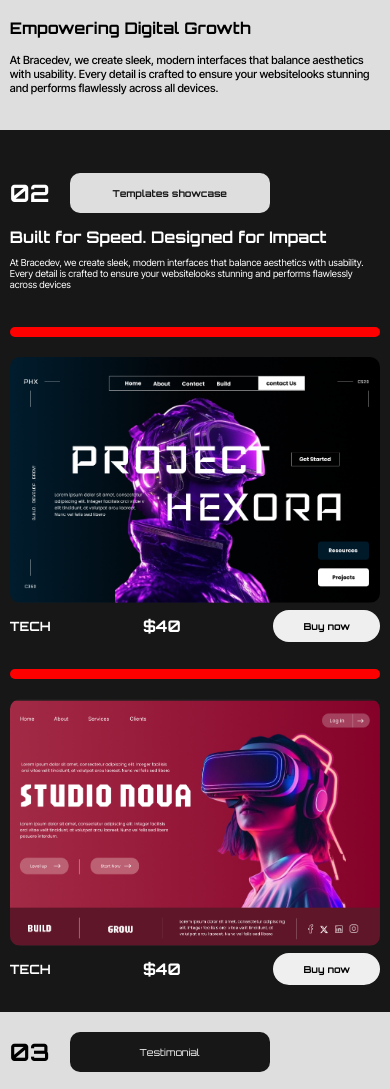
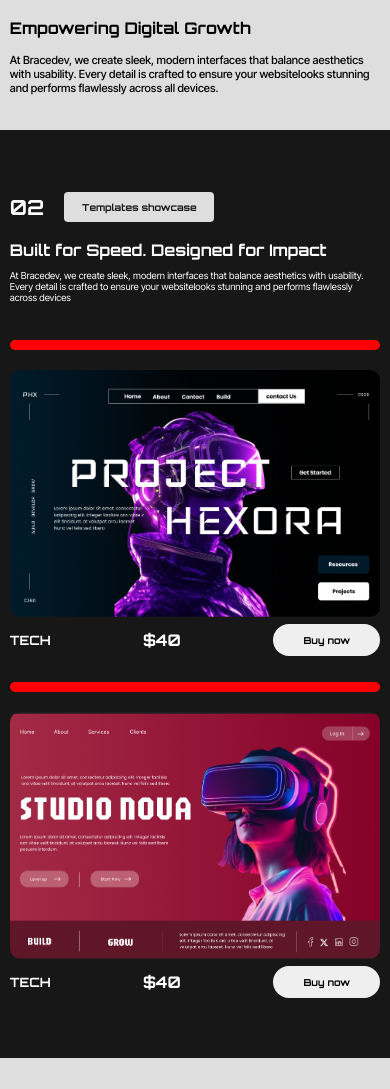
Before and after one commit to Bachez-dev/Brace-finale, a plain HTML site: page index.html in a window 390 px wide. Shown: the part 2320-3409 px from the top of the page. Drawn offline with Linux system fonts and the light colour scheme.

Commit message:
responsive changes

```diff
--- a/responsive.css
+++ b/responsive.css
@@ -213,9 +213,12 @@
 @media screen and (max-width: 768px) {
   .templates-showcase-container {
     width: 100%;
-    min-height: 100vh;
+    min-height: 110vh;
     height: auto;
     background: #171717;
+    display: flex;
+    justify-content: center;
+    align-items: center;
     padding: 20px 0;
   }
 
@@ -225,7 +228,6 @@
     display: flex;
     flex-direction: column-reverse;
     align-items: center;
-    margin-top: 20px;
   }
 
   .templates-text {
@@ -253,6 +255,22 @@
 
   .templates-btn-heading h1 {
     font-family: var(--ff-display);
+    font-size: 1.3rem;
+  }
+
+
+  .templates-btn-logo {
+    width: 150px;
+    height: 30px;
+    border-radius: 4px;
+    background: #DEDEDE;
+    display: flex;
+    justify-content: center;
+    align-items: center;
+    color: var(--secondary-bg);
+    font-weight: 900;
+    font-family: var(--ff-display);
+    font-size: 0.6rem;
   }
 
 
@@ -338,10 +356,12 @@
 @media screen and (max-width:768px) {
   .testimonial-section {
     width: 100%;
-    min-height: 75vh;
+    min-height: 80vh;
     height: auto;
     background: var(--primary-bg);
-    padding: 20px 0;
+    padding: 50px 0;
+    display: flex;
+    align-items: center;
   }
 
   .testimonial-content {
@@ -352,7 +372,7 @@
 
   .testimonial-heading {
     width: 100%;
-    height: 10%;
+    height: 20%;
     display: flex;
     align-items: center;
     gap: 20px;
@@ -361,12 +381,13 @@
   .testimonial-heading h1 {
     font-family: var(--ff-display);
     font-weight: bolder;
+    font-size: 1.3rem;
   }
 
   .testimonial-logo {
-    width: 200px;
-    height: 40px;
-    border-radius: 10px;
+    width: 150px;
+    height: 30px;
+    border-radius: 4px;
     background: var(--secondary-bg);
     display: flex;
     justify-content: center;
@@ -378,11 +399,11 @@
 
   .testimonials {
     width: 100%;
-    height: 85%;
+    height: 80%;
     display: flex;
-    /* justify-content: space-between; */
+    justify-content: center;
     flex-direction: column;
-    gap: 30px;
+    gap: 20px;
     align-items: center;
     margin-top: 20px;
   }
@@ -453,6 +474,12 @@
     flex-direction: column;
     gap: 30px;
     display: none;
+    font-size: 0.6rem;
+  }
+
+  .testimonial-txt svg {
+    width: 40px;
+    height: 40px;
   }
 
   .active-txt {
```
